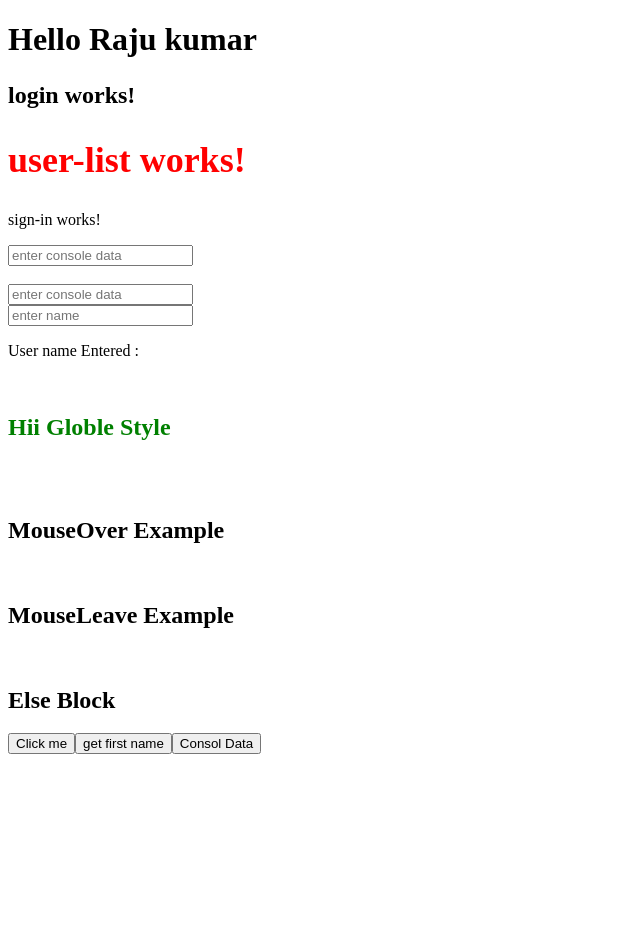
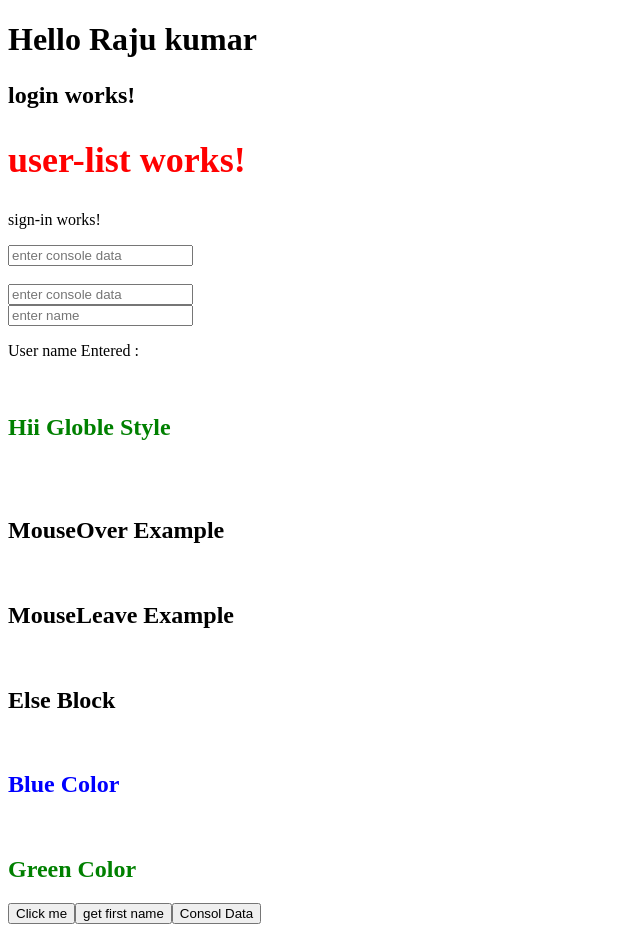
Before and after one commit to rajupraaa1234/AngularPractice, an Angular app: page / in a window 1280 px wide. Shown: the whole page, without its empty margins (0-640 px from the left). Before the commit the page ends 800 px from the top, so only its background shows below. Built offline with nearby package versions, Linux system fonts and the light colour scheme.

Commit message:
switch cases

```diff
--- a/src/app/app.component.html
+++ b/src/app/app.component.html
@@ -33,6 +33,29 @@
     <h2>Else Block </h2>
  </ng-template>
 
+ <!-- multiple if condition  -->
+ <br/>
+ <ng-template [ngIf]="color === 'red' ">
+    <h2 style="color: red;">Red Color</h2>
+ </ng-template>
+
+ <ng-template [ngIf]="color === 'green' ">
+    <h2 style="color: green;">Green Color</h2>
+ </ng-template>
+
+ <ng-template [ngIf]="color === 'blue' ">
+    <h2 style="color: blue;">Blue Color</h2>
+ </ng-template>
+
+ <br/>
+ <div [ngSwitch]="color1">
+    <h2 *ngSwitchCase="'red'" style="color: red;">Red Color</h2>
+    <h2 *ngSwitchCase="'green'" style="color: green;">Green Color</h2>
+    <h2 *ngSwitchCase="'blue'" style="color: blue;">blue Color</h2>
+    <h2 *ngSwitchCase="'yellow'" style="color: yellow;">yellow Color</h2>
+    <h2 *ngSwitchDefault >Default Color</h2>
+
+ </div>
 
 <button (click)="getName()">Click me</button>
 <button (click)="getFullName('Raju kumar')">get first name</button>
--- a/src/app/app.component.ts
+++ b/src/app/app.component.ts
@@ -8,7 +8,9 @@ import { Component } from '@angular/core';
 export class AppComponent {
   title = 'AngularPractice';
   data = "";
-  show = false
+  show = false;
+  color = "blue";
+  color1 ="green";
   getName(){
     alert("Hello World this is angular")
   }
```
